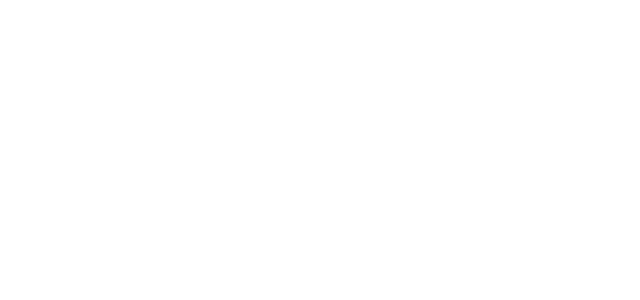
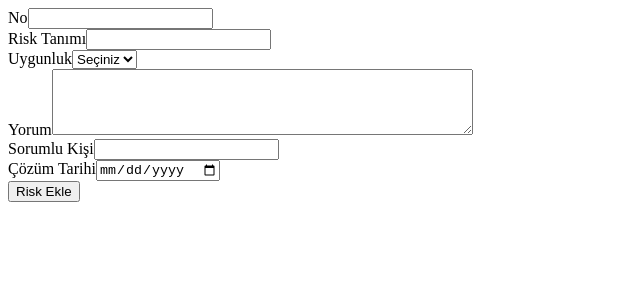
Before and after one commit to asimoezcan/dakik-app, an Angular app: page /riskekle in a window 1280 px wide. Before the commit this address led to /. Shown: the top 300 px of the page, without its empty margins (0-640 px from the left). Built offline with nearby package versions, Linux system fonts and the light colour scheme.

Commit message:
Reactive Forms Added

```diff
--- a/src/app/app-routing.module.ts
+++ b/src/app/app-routing.module.ts
@@ -2,10 +2,16 @@ import { NgModule } from '@angular/core';
 import { RouterModule, Routes } from '@angular/router';
 import { LoginComponent } from './login/login.component';
 import { DashboardComponent } from './dashboard/dashboard.component';
+import { NewCompanyComponent } from './new-company/new-company.component';
+import { NewAnalysisComponent } from './new-analysis/new-analysis.component';
+import { NewReportComponent } from './new-report/new-report.component';
 
 const routes: Routes = [
   { path: '', component: LoginComponent },
   { path: 'dashboard', component: DashboardComponent },
+  { path: 'sirketekle', component: NewCompanyComponent },
+  { path: 'riskekle', component: NewAnalysisComponent },
+  { path: 'raporekle', component: NewReportComponent },
 ];
 
 @NgModule({
--- a/src/app/app.module.ts
+++ b/src/app/app.module.ts
@@ -13,6 +13,7 @@ import { ReportsComponent } from './reports/reports.component';
 import { NewReportComponent } from './new-report/new-report.component';
 import { AnalysisComponent } from './analysis/analysis.component';
 import { NewAnalysisComponent } from './new-analysis/new-analysis.component';
+import { NewCompanyComponent } from './new-company/new-company.component';
 
 @NgModule({
   declarations: [
@@ -24,7 +25,8 @@ import { NewAnalysisComponent } from './new-analysis/new-analysis.component';
     ReportsComponent,
     NewReportComponent,
     AnalysisComponent,
-    NewAnalysisComponent
+    NewAnalysisComponent,
+    NewCompanyComponent
   ],
   imports: [
     BrowserModule,
--- a/src/app/new-analysis/new-analysis.component.html
+++ b/src/app/new-analysis/new-analysis.component.html
@@ -1 +1,31 @@
-<p>new-analysis works!</p>
+<form [formGroup]="riskForm" (ngSubmit)="onSubmitRisk()">
+    <div>
+      <label for="number">No</label>
+      <input id="number" formControlName="number" type="number">
+    </div>
+    <div>
+      <label for="riskDefinition">Risk Tanımı</label>
+      <input id="riskDefinition" formControlName="riskDefinition" type="text">
+    </div>
+    <div>
+      <label for="compliance">Uygunluk</label>
+      <select id="compliance" formControlName="compliance">
+        <option value="">Seçiniz</option>
+        <option value="evet">Evet</option>
+        <option value="hayır">Hayır</option>
+      </select>
+    </div>
+    <div>
+      <label for="comment">Yorum</label>
+      <textarea id="comment" formControlName="comment" rows="4" cols="50"></textarea>
+    </div>
+    <div>
+      <label for="responsiblePerson">Sorumlu Kişi</label>
+      <input id="responsiblePerson" formControlName="responsiblePerson" type="text">
+    </div>
+    <div>
+      <label for="solutionDate">Çözüm Tarihi</label>
+      <input id="solutionDate" formControlName="solutionDate" type="date">
+    </div>
+    <button type="submit">Risk Ekle</button>
+  </form>
--- a/src/app/new-analysis/new-analysis.component.ts
+++ b/src/app/new-analysis/new-analysis.component.ts
@@ -1,4 +1,5 @@
 import { Component } from '@angular/core';
+import { FormBuilder, FormGroup } from '@angular/forms';
 
 @Component({
   selector: 'app-new-analysis',
@@ -6,5 +7,20 @@ import { Component } from '@angular/core';
   styleUrls: ['./new-analysis.component.scss']
 })
 export class NewAnalysisComponent {
+  riskForm: FormGroup;
 
+  constructor(private formBuilder: FormBuilder) {
+    this.riskForm = this.formBuilder.group({
+      number: [''],
+      riskDefinition: [''],
+      compliance: [''],
+      comment: [''],
+      responsiblePerson: [''],
+      solutionDate: [''],
+    });
+  }
+
+  onSubmitRisk() {
+    console.log(this.riskForm.value);
+  }
 }
--- /dev/null
+++ b/src/app/new-company/new-company.component.html
@@ -0,0 +1,33 @@
+<form [formGroup]="companyForm" (ngSubmit)="onSubmit()">
+    <div>
+      <label for="shortCompanyName">Şirket Adı (kısa)</label>
+      <input id="shortCompanyName" formControlName="shortCompanyName" type="text">
+    </div>
+    <div>
+      <label for="fullCompanyName">Şirket Adı (resmi)</label>
+      <input id="fullCompanyName" formControlName="fullCompanyName" type="text">
+    </div>
+    <div formGroupName="address">
+      <div>
+        <label for="street">Cadde/Sokak</label>
+        <input id="street" formControlName="street" type="text">
+      </div>
+      <div>
+        <label for="city">İl</label>
+        <input id="city" formControlName="city" type="text">
+      </div>
+      <div>
+        <label for="district">İlçe</label>
+        <input id="district" formControlName="district" type="text">
+      </div>
+      <div>
+        <label for="zipCode">Posta Kodu</label>
+        <input id="zipCode" formControlName="zipCode" type="text">
+      </div>
+    </div>
+    <div>
+      <label for="phone">Telefon</label>
+      <input id="phone" formControlName="phone" type="tel">
+    </div>
+    <button type="submit">Şirket Ekle</button>
+  </form>
--- /dev/null
+++ b/src/app/new-company/new-company.component.ts
@@ -0,0 +1,29 @@
+import { Component } from '@angular/core';
+import { FormBuilder, FormGroup } from '@angular/forms';
+
+@Component({
+  selector: 'app-new-company',
+  templateUrl: './new-company.component.html',
+  styleUrls: ['./new-company.component.scss']
+})
+export class NewCompanyComponent {
+  companyForm: FormGroup;
+
+  constructor(private formBuilder: FormBuilder) {
+    this.companyForm = this.formBuilder.group({
+      shortCompanyName: [''],
+      fullCompanyName: [''],
+      address: this.formBuilder.group({
+        street: [''],
+        city: [''],
+        district: [''],
+        zipCode: [''],
+      }),
+      phone: [''],
+    });
+  }
+
+  onSubmit() {
+    console.log(this.companyForm.value);
+  }
+}
--- a/src/app/new-report/new-report.component.html
+++ b/src/app/new-report/new-report.component.html
@@ -1 +1,19 @@
-<p>new-report works!</p>
+<form [formGroup]="reportForm" (ngSubmit)="onSubmitReport()">
+    <div>
+      <label for="reportName">Rapor İsmi</label>
+      <input id="reportName" formControlName="reportName" type="text">
+    </div>
+    <div>
+      <label for="date">Tarih</label>
+      <input id="date" formControlName="date" type="date">
+    </div>
+    <div>
+      <label for="revisionNumber">Revize No</label>
+      <input id="revisionNumber" formControlName="revisionNumber" type="number">
+    </div>
+    <div>
+      <label for="note">Not</label>
+      <textarea id="note" formControlName="note" rows="4" cols="50"></textarea>
+    </div>
+    <button type="submit">Rapor Ekle</button>
+  </form>
--- a/src/app/new-report/new-report.component.ts
+++ b/src/app/new-report/new-report.component.ts
@@ -1,4 +1,5 @@
 import { Component } from '@angular/core';
+import { FormBuilder, FormGroup } from '@angular/forms';
 
 @Component({
   selector: 'app-new-report',
@@ -6,5 +7,18 @@ import { Component } from '@angular/core';
   styleUrls: ['./new-report.component.scss']
 })
 export class NewReportComponent {
+  reportForm: FormGroup;
 
+  constructor(private formBuilder: FormBuilder) {
+    this.reportForm = this.formBuilder.group({
+      reportName: [''],
+      date: [''],
+      revisionNumber: [''],
+      note: [''],
+    });
+  }
+
+  onSubmitReport() {
+    console.log(this.reportForm.value);
+  }
 }
--- a/tsconfig.json
+++ b/tsconfig.json
@@ -5,7 +5,7 @@
     "baseUrl": "./",
     "outDir": "./dist/out-tsc",
     "forceConsistentCasingInFileNames": true,
-    "strict": true,
+    "strict": false,
     "noImplicitOverride": true,
     "noPropertyAccessFromIndexSignature": true,
     "noImplicitReturns": true,
```
Also changed, not shown: src/app/new-company/new-company.component.scss (added), 1 other file (tests, documents, lock files or other folders).
